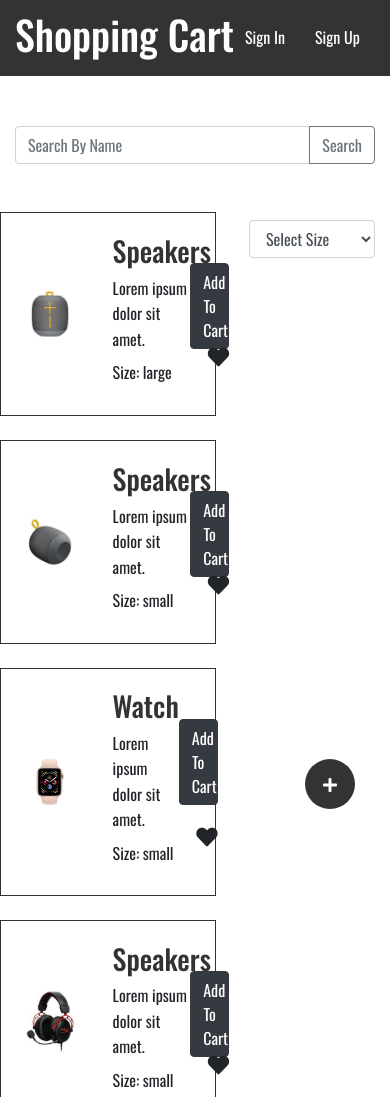
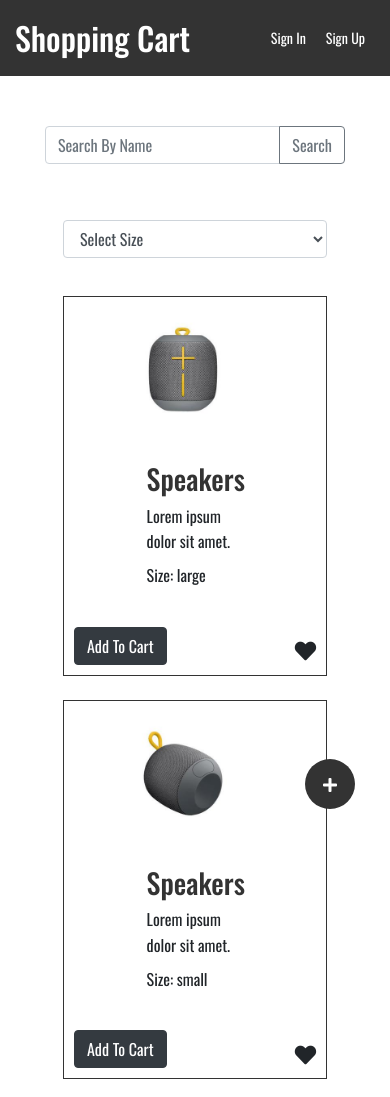
Before and after one commit to AbdAllAH-ElRhmany/ShoppingCart, a plain HTML site: page index.html in a window 390 px wide. Shown: the top 1097 px of the page. Drawn offline with nearby package versions, Linux system fonts and the light colour scheme.

Commit message:
make it responsive

```diff
--- a/Css/style.css
+++ b/Css/style.css
@@ -44,6 +44,7 @@ nav ul{
     margin-bottom: 0;
     display: flex;
     align-items: center;
+    justify-content: flex-end;
 }
 
 nav ul li a{
@@ -126,7 +127,7 @@ nav ul#user-info > li > span{
 
 /* Products */
 .products{
-    max-width: 60%;
+    max-width: 80%;
 }
 .product-item{
     width:100%;
@@ -147,9 +148,11 @@ nav ul#user-info > li > span{
 .product-item-actions{
     text-align: right;
     width: 20%;
-    height: 100%;
+    min-height: 200px;
+    max-height: 100%;
     display: flex;
     flex-direction: column;
+    align-items: flex-end;
     justify-content: space-between;
     padding: 50px 0;
 }
@@ -162,7 +165,8 @@ nav ul#user-info > li > span{
 
 
 #filter-size{
-    max-width: 35%;
+    max-width: 80%;
+    margin: auto;
 }
 
 
@@ -222,3 +226,62 @@ nav ul#user-info > li > span{
     -ms-border-radius: 50%;
     -o-border-radius: 50%;
 }
+
+
+/* media query */
+
+@media (max-width: 768px){
+    header .logo{
+        font-size: 32px;
+    }
+    nav ul li a{
+        min-width: 40px;
+        font-size: 14px;
+    }
+    .home-content .row > .col-md-3{
+        order: 1 !important;
+        margin-bottom: 30px;
+    }
+    .home-content .row > .col-md-9.col-12{
+        order: 2 !important;
+    }
+    .products{
+        max-width: 100%;
+    }
+}
+@media (max-width: 567px){
+    .product-item{
+        width:80%;
+        margin: auto;
+        flex-direction: column;
+    }
+    .product-item-img{
+        width: 60%;
+    }
+    .product-item-info{
+        width: 40%;
+    }
+    .product-item-actions{
+        width: 100%;
+        min-height: unset;
+        max-height: unset;
+        flex-direction: row;
+        justify-content: space-between;
+        padding: 10px 0;
+    }
+    header{
+        display: flex;
+
+    }
+    header .logo{
+        max-width: 150px;
+    }
+    nav ul{
+        margin-bottom: 0;
+        display: flex;
+        align-items: center;
+        justify-content: flex-end;
+        flex-wrap: wrap;
+    }
+
+}
--- a/Js/script.js
+++ b/Js/script.js
@@ -1,70 +1,81 @@
 // Define Product
-let productDom = document.querySelector(".products");
-let addToCartBtn = document.querySelector("#addToCart");
-let products = productsDB;
-
+let productDom = document.querySelector('.products');
+let addToCartBtn = document.querySelector('#addToCart');
+let products = JSON.parse(localStorage.getItem('products')) || productsDB;
 
 // Display Products
 let drowProductsUI;
-(drowProductsUI= function (products =[]){
-    let productsUI = products.map((item) =>{
+(drowProductsUI = function (products = []) {
+	let productsUI = products.map((item) => {
 		return `
-        <div class="product-item align-items-center mb-4  d-flex" style="border: ${item.byMe==='y'? '1px solid #ccc' : ''}">
+        <div class="product-item align-items-center mb-4  d-flex" style="border: ${
+			item.byMe === 'y' ? '1px solid #ccc' : ''
+		}">
             <img src="${item.imageUrl}" class="product-item-img mr-4" alt="image">
             <div class="product-item-info">
-                <a onclick='saveItemData(${item.id})' href="productDetails.html" class="product-item-info-title h3 text-capitalize mb-2">${item.title}</a>
+                <a onclick='saveItemData(${
+					item.id
+				})' href="productDetails.html" class="product-item-info-title h3 text-capitalize mb-2">${item.title}</a>
                 <p class="product-item-info-desc mb-2">${item.desc}</p>
                 <span class="product-item-info-size d-block mb-2">Size: ${item.size}</span>
-                <button class="add text-capitalize btn btn-info" onclick="editProduct(${item.id})" style="display:${item.byMe==='y'? 'block': 'none'}" id="editProduct">Edit Product</button>
+                <button class="add text-capitalize btn btn-info" onclick="editProduct(${item.id})" style="display:${
+			item.byMe === 'y' ? 'block' : 'none'
+		}" id="editProduct">Edit Product</button>
             </div><!-- ./product-item-info -->
             <div class="product-item-actions">
-                <button class="add text-capitalize btn btn-dark" onclick="addToCart(${item.id})" id="addToCart">add to cart</button>
-                <i class="favorite fas fa-heart fa-lg" style="color:${item.liked===true? 'red': ''}" onclick="addToFavorite(${item.id})"></i>
+			<div>
+			<button class="add text-capitalize btn btn-dark" onclick="addToCart(${
+				item.id
+			})" id="addToCart">add to cart</button>
+			</div>
+			<div>
+			<i class="favorite fas fa-heart fa-lg" style="color:${
+				item.liked === true ? 'red' : ''
+			}" onclick="addToFavorite(${item.id})"></i>
+			</div>
             </div><!-- ./product-item-actions -->
         </div><!-- ./product-item -->`;
 	});
-    productDom.innerHTML = productsUI.join("");
+	productDom.innerHTML = productsUI.join('');
 })(JSON.parse(localStorage.getItem('products')) || products);
-
 
 // Add To Cart
 
-function addToCart(id){
-    if(localStorage.getItem('username')){
+function addToCart(id) {
+	if (localStorage.getItem('username')) {
 		products = JSON.parse(localStorage.getItem('products')) || products;
-        let selectedItem = products.find(function (item){
-            return item.id ===id
+		let selectedItem = products.find(function (item) {
+			return item.id === id;
 		});
-        let itemInCart = addedItems.some((i)=> i.id == selectedItem.id);
-        if(itemInCart){
-            addedItems = addedItems.map((p) =>{
-                if(p.id ===selectedItem.id)p.qty++;
+		let itemInCart = addedItems.some((i) => i.id == selectedItem.id);
+		if (itemInCart) {
+			addedItems = addedItems.map((p) => {
+				if (p.id === selectedItem.id) p.qty++;
 				return p;
 			});
-        }else{
+		} else {
 			addedItems.push(selectedItem);
 		}
-        shoppingCartDiv.innerHTML ="";
+		shoppingCartDiv.innerHTML = '';
 		var numberOfProductsAtCart = 0;
-        addedItems.forEach((item)=>{
-            shoppingCartDiv.innerHTML +=  `<p>${item.title} <span class='item-qty'>${item.qty}</span></p>`;
-            numberOfProductsAtCart+= item.qty;
+		addedItems.forEach((item) => {
+			shoppingCartDiv.innerHTML += `<p>${item.title} <span class='item-qty'>${item.qty}</span></p>`;
+			numberOfProductsAtCart += item.qty;
 		});
 		// To Save Data After Adding Product To Cart
 		localStorage.setItem('productsInCart', JSON.stringify(addedItems));
 		// To Get The Number Of Products At Cart After Adding Product
 		localStorage.setItem('numberOfProductsAtCart', numberOfProductsAtCart);
 		badgeDom.style.display = 'block';
-        badgeDom.innerHTML = localStorage.getItem("numberOfProductsAtCart");
-    } else{
+		badgeDom.innerHTML = localStorage.getItem('numberOfProductsAtCart');
+	} else {
 		window.location.assign('login.html');
 	}
 }
 
-
-
-function getUniqeArr(arr, filterType){
-    let uniqe = arr.map((item) => item[filterType])
+function getUniqeArr(arr, filterType) {
+	let uniqe = arr
+		.map((item) => item[filterType])
 		.map((item, i, final) => final.indexOf(item) === i && i)
 		.filter((item) => arr[item])
 		.map((item) => arr[item]);
@@ -77,92 +88,85 @@ function getUniqeArr(arr, filterType){
 
 // Save Item Data
 
-function saveItemData(id){
+function saveItemData(id) {
 	localStorage.setItem('productId', id);
 }
 
-
-
 // Search
-let searchInput = document.querySelector("#search");
-let searchBtn = document.querySelector("#searchBtn");
+let searchInput = document.querySelector('#search');
+let searchBtn = document.querySelector('#searchBtn');
 
 searchBtn.addEventListener('click', search);
-searchInput.addEventListener('keyup', function (e){
+searchInput.addEventListener('keyup', function (e) {
 	search();
-    if(e.keyCode ===13){
+	if (e.keyCode === 13) {
 	}
 });
 
-function search(){
-    products = JSON.parse(localStorage.getItem('products')) || products
+function search() {
+	products = JSON.parse(localStorage.getItem('products')) || products;
 	title = searchInput.value;
-    let selectedItem = products.filter((item) =>item.title.toLowerCase().indexOf(title.toLowerCase()) !== -1);
+	let selectedItem = products.filter((item) => item.title.toLowerCase().indexOf(title.toLowerCase()) !== -1);
 	drowProductsUI(selectedItem);
-    if (title.trim()==="") {
+	if (title.trim() === '') {
 		drowProductsUI(products);
 	}
 }
 
-
-
 // Add To Favorite
-let favoriteItems =localStorage.getItem('productsInFavorite') ?
-JSON.parse(localStorage.getItem('productsInFavorite')):[];
-function addToFavorite(id){
+let favoriteItems = products.filter((item) =>  item.liked === true)
+	? products.filter((item) =>  item.liked === true)
+	: [];
+function addToFavorite(id) {
+	if (localStorage.getItem('username')) {
 		console.log(id);
-    if(localStorage.getItem('username')){
-        let selectedItem = products.find(function (item){
-            return item.id ===id
+		console.log(products);
+		let selectedItem = products.find(function (item) {
+			return item.id === id;
 		});
-        let itemInCart = favoriteItems.some((i)=> i.id == selectedItem.id);
-        if(itemInCart){
-            return
-        }else{
+		let itemInCart = favoriteItems.some((i) => i.id == selectedItem.id);
+		if (itemInCart) {
+			return;
+		} else {
 			favoriteItems.push(selectedItem);
 		}
 
 		localStorage.setItem('productsInFavorite', JSON.stringify(favoriteItems));
 		// let uniqeProducts =  getUniqeArr(favoriteItems,'id');
 		// localStorage.setItem('productsInFavorite', JSON.stringify(uniqeProducts));
+		console.log(selectedItem);
 		products.map((item) => {
-            if(item.id === selectedItem.id){
-                item.liked =true;
-                console.log("True");
+			if (item.id == selectedItem.id) {
+				item.liked = true;
 			}
 		});
 		localStorage.setItem('products', JSON.stringify(products));
 		drowProductsUI(products);
-        } else{
+	} else {
 		window.location.assign('login.html');
 	}
 }
 
-
-
 // Size Filter
 
-let sizeFilter = document.querySelector("#filter-size");
+let sizeFilter = document.querySelector('#filter-size');
 
-sizeFilter.addEventListener('change' , getProductFilterBySize);
+sizeFilter.addEventListener('change', getProductFilterBySize);
 
-
-function getProductFilterBySize(e){
+function getProductFilterBySize(e) {
 	let val = e.target.value;
-    let products = JSON.parse(localStorage.getItem('products')) || products;
-    if (val ==='all') {
+	let flProducts = JSON.parse(localStorage.getItem('products')) ? JSON.parse(localStorage.getItem('products')) : products;
+	if (val === 'all') {
 		drowProductsUI(products);
 	} else {
-        products = products.filter((i) => i.size === val);
-        drowProductsUI(products);
+		flProducts = products.filter((i) => i.size === val);
+		drowProductsUI(flProducts);
 	}
 }
 
-
-
 // Edit Product
 
-function editProduct(id){
-    localStorage.setItem('editProductId', id)
-    window.location.assign("editProduct.html");
+function editProduct(id) {
+	localStorage.setItem('editProductId', id);
+	window.location.assign('editProduct.html');
 }
--- a/index.html
+++ b/index.html
@@ -12,7 +12,7 @@
 </head>
 <body>
     <header>
-        <div class="container d-flex justify-content-between align-items-center text-capitalize">
+        <div class="container d-flex justify-content-between flex-wrap align-items-center text-capitalize">
             <h1><a href="index.html" class="logo">shopping cart</a></h1>
             <nav>
                 <ul class="d-flex" id="links">
@@ -39,16 +39,21 @@
     <main>
         <section class="home pad">
             <div class="container">
-                <div class="input-group mb-5">
+                <div class="col-12">
+                    <div class="input-group mb-5 col-12">
                         <input type="text" class="form-control " placeholder="Search By Name" id="search">
                         <div class="input-group-append">
                         <button class="btn btn-outline-secondary" id="searchBtn" type="button">Search</button>
                         </div>
                     </div>
-                <div class="home-content d-flex justify-content-between">
-                    <div class="row products">
+                    <div class="home-content">
+                        <div class="row">
+                            <div class="col-md-9 col-12">
+                                <div class="products">
 
                                 </div><!-- ./products -->
+                            </div>
+                            <div class="col-md-3 col-12">
                                 <select class="form-control my-2" id="filter-size">
                                     <option value="" hidden>Select Size</option>
                                     <option value="all">All</option>
@@ -56,8 +61,12 @@
                                     <option value="medium">Medium</option>
                                     <option value="large">Large</option>
                                 </select>
+                            </div>
+                        </div>
                     </div><!-- ./home-content -->
+                </div><!-- ./row -->
             </div><!-- ./container -->
+
         </section><!-- ./section-form -->
         <a href="createProduct.html" class="create-product-icon"><i class="fa fa-plus"></i></a>
     </main>
```
Also changed, not shown: Js/favorites.js (+9 -1 lines), favorites.html (+1 -0 lines). Lines whose indentation alone changed are shown as unchanged.
